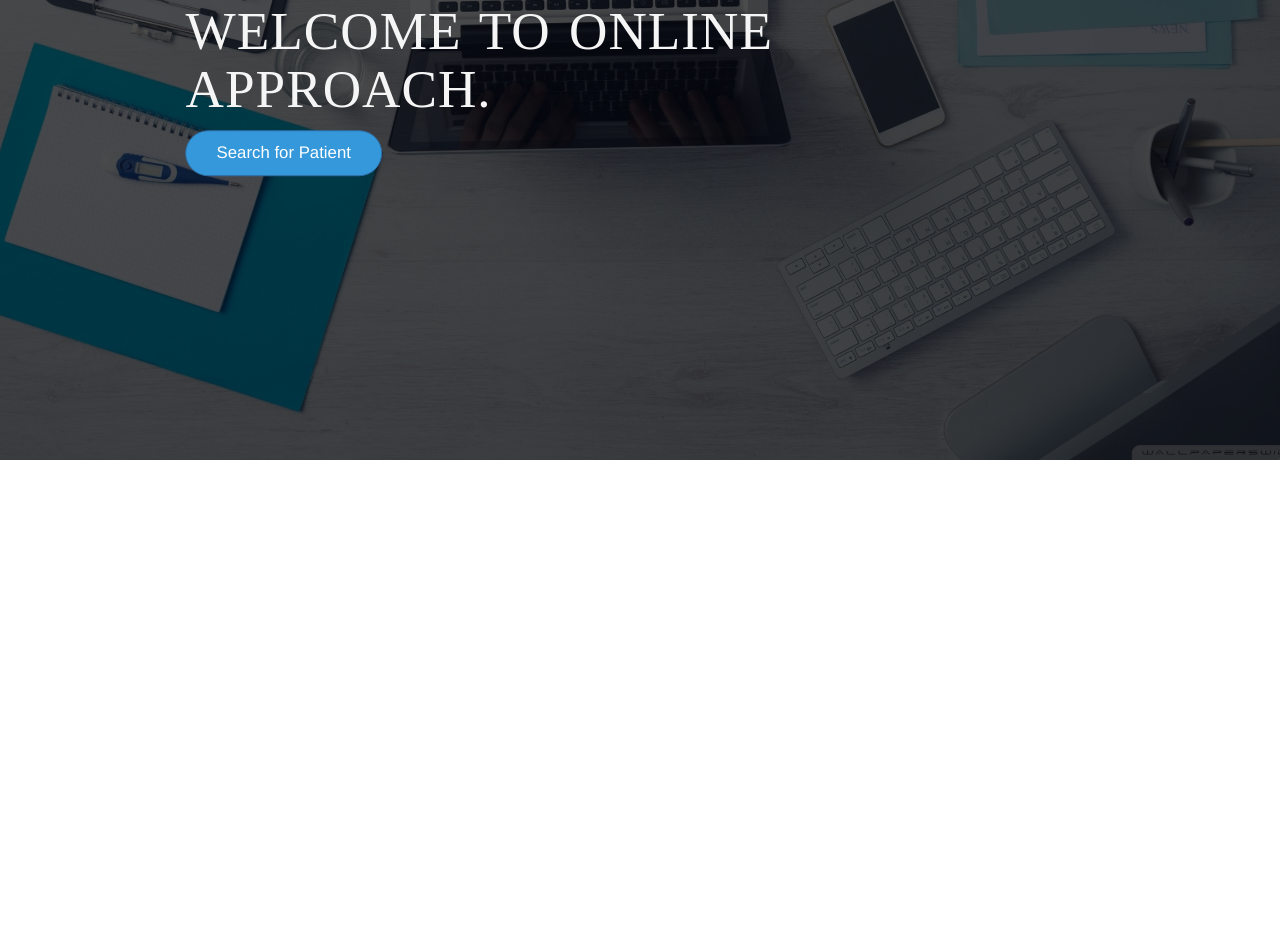
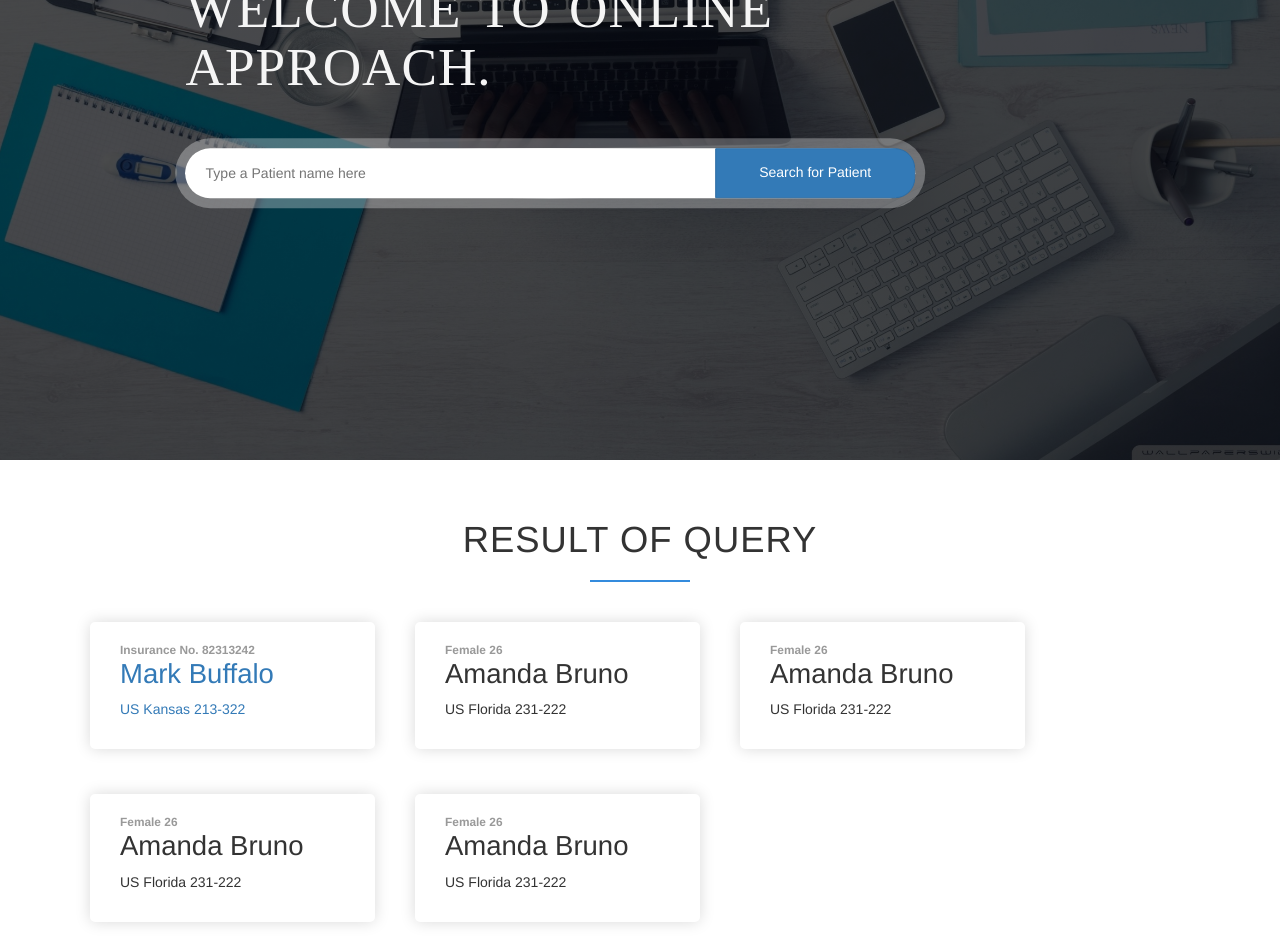
Before and after one commit to kamciokodzi/patient-card, a Vue app: page / in a window 1280 px wide. Shown: the part 340-1292 px from the top of the page. Before the commit the page ends 800 px from the top, so only its background shows below. Built offline with nearby package versions, Linux system fonts and the light colour scheme.

Commit message:
Add User List and start to design profile page

```diff
--- a/src/App.vue
+++ b/src/App.vue
@@ -1,6 +1,8 @@
 <template>
   <div class="row">
     <app-header></app-header>
+    <app-home></app-home>
+    <router-view></router-view>
     <!-- <router-view></router-view>
     <button @click="fetchData"> Fetch Data </button>
     <button @click="showData"> Show Data </button>
@@ -11,17 +13,21 @@
 
 <script>
 import Header from './components/Header.vue'
+import Home from './components/Home.vue'
+
 import axios from 'axios'
 
 export default {
   data() {
     return {
-      users: []
+      users: [],
+      isQuerySuccessful: false
     }
   },
   name: 'app',
   components: {
-    appHeader: Header
+    appHeader: Header,
+    appHome: Home
   },
   methods: {
     fetchData() {
@@ -53,7 +59,7 @@ body{
 }
 
 html{
-  background-color: white;
+  background-color: rgb(190, 190, 190);
   color: #555;
   font-family: 'Lato', Arial, Helvetica, sans-serif;
   font-size: 20px;
--- a/src/components/Header.vue
+++ b/src/components/Header.vue
@@ -1,47 +1,129 @@
 <template>
   <header>
+    <nav>
+      <div class="row">
+        <ul class="main-nav">
+          <li><a href="">How it works</a></li>
+          <li><a href="">Our facilities</a></li>
+          <li><a href="">Sing up</a></li>
+        </ul>
+      </div>
+    </nav>
     <div class="hero-text-box">
       <h1>Goodby old paper file. <br> Welcome to online approach.</h1>
-      <a href="" class="btn btn-primary">Search for Patient</a>
+      <div class="main-input-wrap fl-wrap">
+        <div class="main-search-input-item">
+          <input type="text" placeholder="Type a Patient name here" value="">
+          <a href="" class="main-search-button btn btn-primary">Search for Patient</a>
+        </div>
+      </div>
     </div>
   </header>
 </template>
 
-<style>
 
-header{
-  background-image: linear-gradient(rgba(0, 0, 0, 0.7), rgba(0, 0, 0, 0.7)), url(../assets/header-image.png);
+<script>
+</script>
+
+
+<style scoped>
+header {
+  background-image: linear-gradient(rgba(0, 0, 0, 0.7), rgba(0, 0, 0, 0.7)),
+    url(../assets/header-image.png);
   height: 100vh;
   background-size: cover;
   background-position: center;
 }
 
-h1{
+h1 {
   margin: 0;
   color: whitesmoke;
   font-size: 380%;
   font-weight: 100;
-  font-family: 'Lato 100';
+  font-family: "Lato 100";
   text-transform: uppercase;
   letter-spacing: 1px;
   word-spacing: 4px;
-
 }
 
-.hero-text-box{
+.row {
+  margin-right: 150px;
+  padding-top: 45px;
+}
+
+.hero-text-box {
   position: absolute;
   top: 50%;
   left: 43%;
-  transform: translate(-50%, -50%)
+  transform: translate(-50%, -50%);
 }
 
-.btn {
+.logo {
+  height: 100px;
+  width: auto;
+  float: left;
+}
+
+.main-nav {
+  float: right;
+  list-style: none;
+}
+
+.main-nav li {
   display: inline-block;
-  margin-top: 10px;
-  padding: 10px 30px;
-  font-weight: 500;
+  margin-left: 60px;
+}
+
+.main-nav li a {
+  color: white;
+  text-transform: uppercase;
   font-size: 120%;
-  background-color: #3498db;
+}
+
+.main-input-wrap {
+  background: #fff;
   border-radius: 30px;
+  margin-top: 50px;
+  box-shadow: 0px 0px 0px 10px rgba(255, 255, 255, 0.3);
+}
+
+.fl-wrap {
+  float: left;
+  width: 100%;
+  position: relative;
+}
+
+.main-search-input-item {
+  float: left;
+  width: 100%;
+  box-sizing: border-box;
+  height: 50px;
+  position: relative;
+}
+
+.main-search-input-item input:first-child {
+  border-radius: 100%;
+}
+
+.main-search-input-item input {
+  float: left;
+  border: none;
+  width: 100%;
+  height: 50px;
+  padding-left: 20px;
+  outline: none;
+}
+
+.main-search-button {
+  position: absolute;
+  padding: 13px;
+  right: 0px;
+  height: 50px;
+  width: 200px;
+  color: #fff;
+  border-top-right-radius: 20px;
+  border-bottom-right-radius: 20px;
+  border-top-left-radius: 0px;
+  border-bottom-left-radius: 0px;
 }
 </style>
--- a/src/components/Home.vue
+++ b/src/components/Home.vue
@@ -1,6 +1,110 @@
 <template>
-  <div>
-    <h1>This is a simple Patient Card Application</h1>
-    <h3>You can Search for a Patient and look for his history</h3>
-  </div>
+  <section class="user-list">
+    <div class="container">
+      <div class="row">
+        <h2>Result of query</h2>
+        <a href="">
+          <div class="col-md-3 strip_list wow fadeIn animated">
+            <small>Insurance No. 82313242</small>
+            <h3>Mark Buffalo</h3>
+            <p>US Kansas 213-322</p>
+          </div>
+        </a>
+
+        <div class="col-md-3 strip_list wow fadeIn animated">
+          <small>Female 26</small>
+          <h3>Amanda Bruno</h3>
+          <p>US Florida 231-222</p>
+        </div>
+
+        <div class="col-md-3 strip_list wow fadeIn animated">
+          <small>Female 26</small>
+          <h3>Amanda Bruno</h3>
+          <p>US Florida 231-222</p>
+        </div>
+            <div class="col-md-3 strip_list wow fadeIn animated">
+          <small>Female 26</small>
+          <h3>Amanda Bruno</h3>
+          <p>US Florida 231-222</p>
+        </div>
+            <div class="col-md-3 strip_list wow fadeIn animated">
+          <small>Female 26</small>
+          <h3>Amanda Bruno</h3>
+          <p>US Florida 231-222</p>
+        </div>
+      </div>
+    </div>
+  </section>
+
+
 </template>
+
+
+<style scoped>
+
+section{
+  padding: 40px 0;
+}
+
+.container{
+}
+
+.strip_list {
+  display: inline-block;
+  margin: 20px 20px 20px 20px;
+  margin-bottom: 25px;
+  background-color: #fff;
+  padding: 20px 15px 15px 30px;
+  border-radius: 5px;
+  position: relative;
+  -moz-box-shadow: 0 0 15px 0 rgba(0, 0, 0, 0.05);
+  box-shadow: 0 0 15px 0 rgba(0, 0, 0, 0.15);
+}
+
+.fadeIn {
+  -webkit-animation-name: fadeIn;
+  animation-name: fadeIn;
+}
+
+.animated {
+  -webkit-animation-duration: 1s;
+  animation-duration: 1s;
+  -webkit-animation-fill-mode: both;
+  animation-fill-mode: both;
+}
+
+.strip_list small {
+  color: #999;
+  display: block;
+  font-weight: 600;
+}
+
+.strip_list h3 {
+  font-size: 22px;
+  font-size: 1.375rem;
+  margin-top: 0;
+  margin-right: 10px;
+}
+
+.strip_list p {
+  margin-bottom: 15px;
+}
+
+h2{
+  text-transform: uppercase;
+  font-size: 260%;
+  letter-spacing: 1px;
+  text-align: center;
+  margin-bottom: 20px;
+}
+
+h2:after{
+  display: block;
+  height: 2px;
+  background-color: rgb(52, 139, 221);
+  content: "";
+  width: 100px;
+  margin: 0 auto;
+  margin-top: 20px;
+}
+</style>
--- a/src/components/User.vue
+++ b/src/components/User.vue
@@ -1,18 +1,22 @@
 <template>
-  <div>
-    <div class="panel panel-success">
-      <div class="panel-heading">
-        <h3 class="panel-title"> Patient Name & Surname </h3>
-      </div>
-      <div class="panel-body">
-        <div class="pull-left">
-          Jakies dane here
+  <div class="container">
+    <nav class="navbar navbar-default">
+      <div class="container-fluid">
+        <div class="navbar-header">
+          <div class="navbar-brand"> Patient Profile </div>
         </div>
-        <div class="pull-right">
-          Wiecej danych here
+        <div id="navbar" class="navbar-collapse collapse">
+          <ul class="nav navbar-nav">
+            <li class="active"> <a href=""> Profile</a>  </li>
+            <li> <a href=""> Observations</a>  </li>
+            <li> <a href=""> Medication Requests</a>  </li>
+            <li> <a href="">  Medication </a> </li>
+          </ul>
+
         </div>
       </div>
-    </div>
+
+    </nav>
   </div>
 </template>
 
@@ -23,3 +27,9 @@
     }
   }
 </script>
+
+<style>
+.nab-bar{
+  display: inline-block;
+}
+</style>
--- a/src/routes.js
+++ b/src/routes.js
@@ -1,7 +1,9 @@
 import Home from './components/Home.vue'
 import Users from './components/Users';
+import User from './components/User'
 
 export const routes = [
   {path: '/', component: Home},
-  {path: '/patient', component: Users}
+  {path: '/patient', component: Users},
+  {path: '/user', component: User}
 ];
```
Also changed, not shown: src/assets/logo.png (added).
